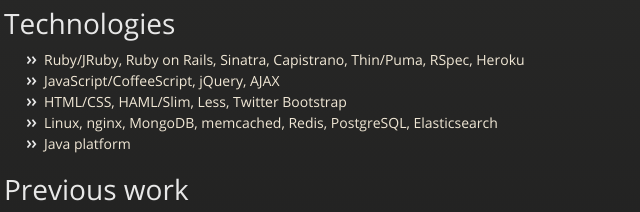
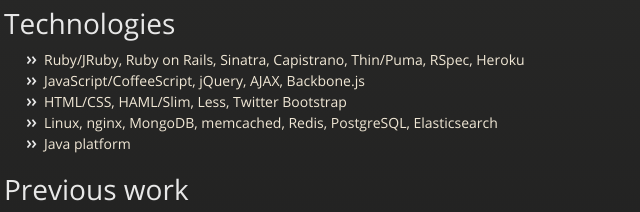
Before and after one commit to netoneko/netoneko.github.com, a plain HTML site: page index.html in a window 1280 px wide. Shown: the part 984-1196 px from the top of the page, 311-951 px from the left. Drawn offline with nearby package versions, Linux system fonts and the light colour scheme.

Commit message:
Update index.html

```diff
--- a/index.html
+++ b/index.html
@@ -68,7 +68,7 @@
 
 <ul>
 <li>Ruby/JRuby, Ruby on Rails, Sinatra, Capistrano, Thin/Puma, RSpec, Heroku</li>
-<li>JavaScript/CoffeeScript, jQuery, AJAX</li>
+<li>JavaScript/CoffeeScript, jQuery, AJAX, Backbone.js</li>
 <li>HTML/CSS, HAML/Slim, Less, Twitter Bootstrap</li>
 <li>Linux, nginx, MongoDB, memcached, Redis, PostgreSQL, Elasticsearch</li>
 <li>Java platform</li>
```
